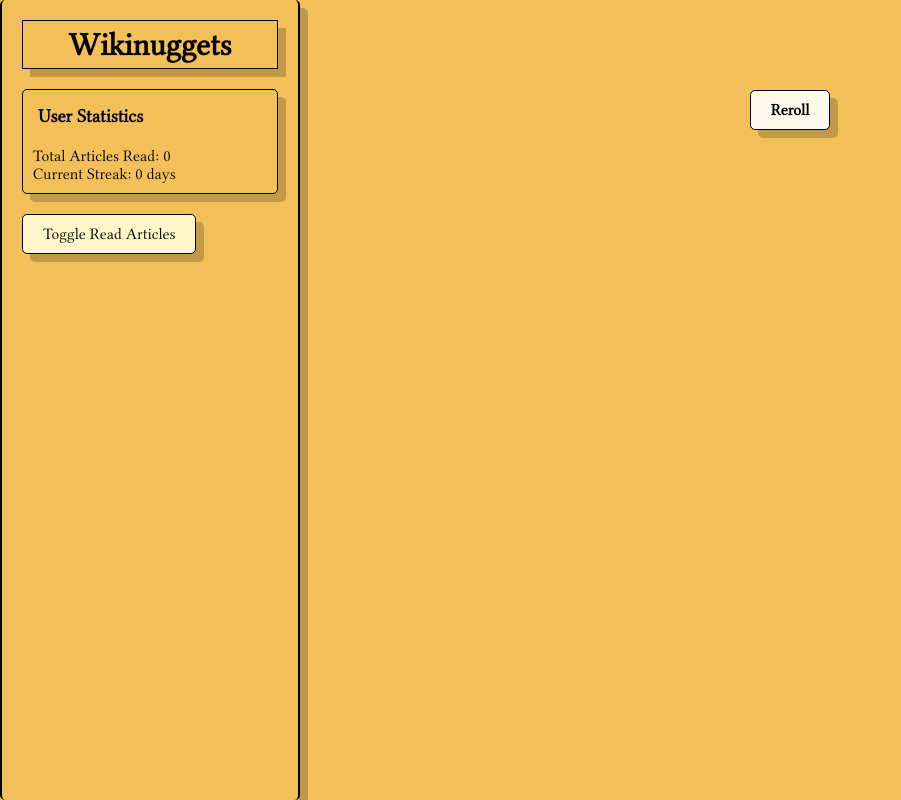
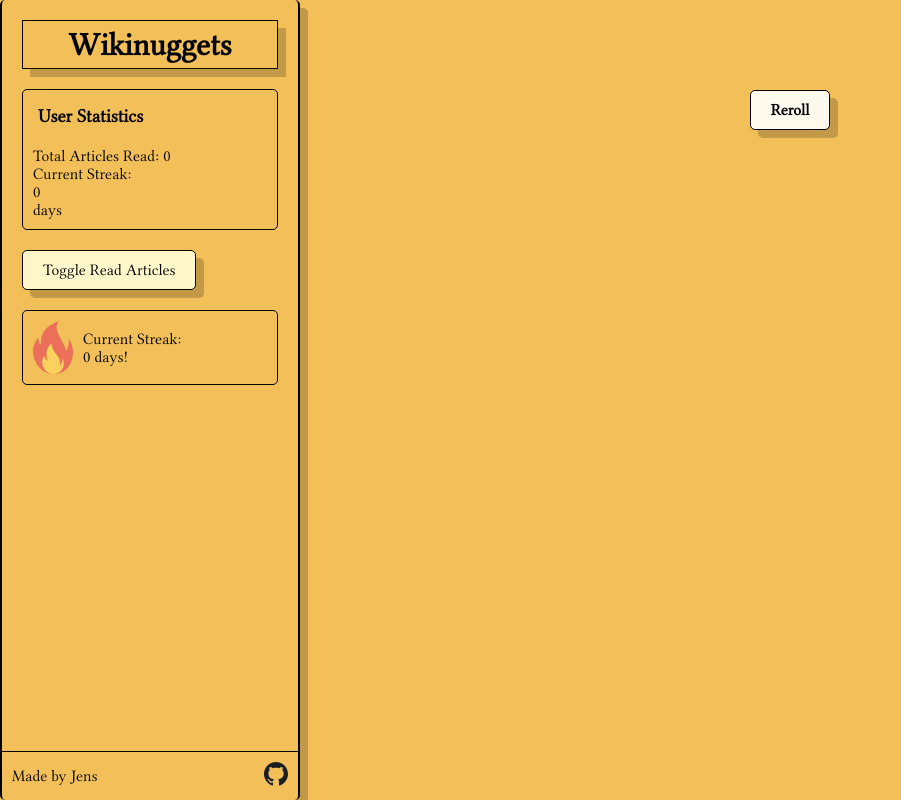
Before and after one commit to 0xJensMalm/WikiNuggets, a Flask app: template templates/index.html in a window 1280 px wide; the page is wider, and only the part inside the window is pictured. Shown: that part, without its empty margins (0-901 px from the left). Run offline with Flask 2, Linux system fonts and the light colour scheme; the template is opened without the code that fills it, so the values that code supplies are empty.

Commit message:
fixed streakbox + signature

```diff
--- a/static/style.css
+++ b/static/style.css
@@ -171,7 +171,6 @@ body {
     padding: 10px;
     border: 1px solid black;
     border-radius: 5px;
-    box-shadow: 8px 8px 0 rgba(0, 0, 0, 0.2);
   }
   #read-articles-list {
     margin-top: 20px;
@@ -179,7 +178,6 @@ body {
     border: 1px solid black;
     border-radius: 5px;
     list-style-type: none;  /* Removes bullet points */
-    box-shadow: 8px 8px 0 rgba(0, 0, 0, 0.2);
 }
 
 #read-articles-list h4 {
@@ -224,12 +222,52 @@ body {
   font-size: 0.8rem;
   cursor: pointer;
   transition: background-color 0.3s ease;
-  box-shadow: 8px 8px 0 rgba(0, 0, 0, 0.2);
 }
 
 #reset-button:hover {
   background-color: #f2e8b8;
 }
+#current-streak-box {
+  display: flex;
+  align-items: center;
+  border: 1px solid black;
+  border-radius: 5px;
+  padding: 10px;
+  margin-top: 20px;
+}
+
+#flame-icon {
+  width: 40px;  /* Adjust the size as needed */
+  height: auto;
+  margin-right: 10px;
+}
+
+#current-streak {
+  display: flex;
+  flex-direction: column;
+  align-items: flex-start;
+}
+#signature-box {
+  position: absolute;
+  bottom: 0;
+  left: 0;
+  right: 0;
+  display: flex;
+  align-items: center;
+  justify-content: space-between;
+  border-top: 1px solid black;
+  padding: 10px;
+}
+
+#github-link {
+  margin-left: 10px;
+}
+
+#github-icon {
+  width: 24px;  /* Adjust the size as needed */
+  height: auto;
+}
+
 
 #article-modal {
   position: fixed;
--- a/templates/index.html
+++ b/templates/index.html
@@ -22,6 +22,22 @@
           </ul>
           <button id="reset-button">Reset</button>
         </div>
+        <div id="current-streak-box">
+            <img src="{{ url_for('static', filename='resources/flame-icon.svg') }}" alt="Flame" id="flame-icon">
+            <div id="current-streak">
+              <span>Current Streak:</span>
+              <span id="current-streak-days">0 days!</span>
+            </div>
+          </div>
+          <div id="signature-box">
+            <span>Made by Jens</span>
+            <a href="https://github.com/0xJensMalm/WikiNuggets/tree/master" target="_blank" id="github-link">
+              <img src="{{ url_for('static', filename='resources/github-icon.svg') }}" alt="GitHub" id="github-icon">
+            </a>
+          </div>
+
+
+
       </div>
     <div id="container">
         <div class="box">
```
Also changed, not shown: static/resources/flame-icon.svg (added), static/resources/github-icon.svg (added), 3 other files.
